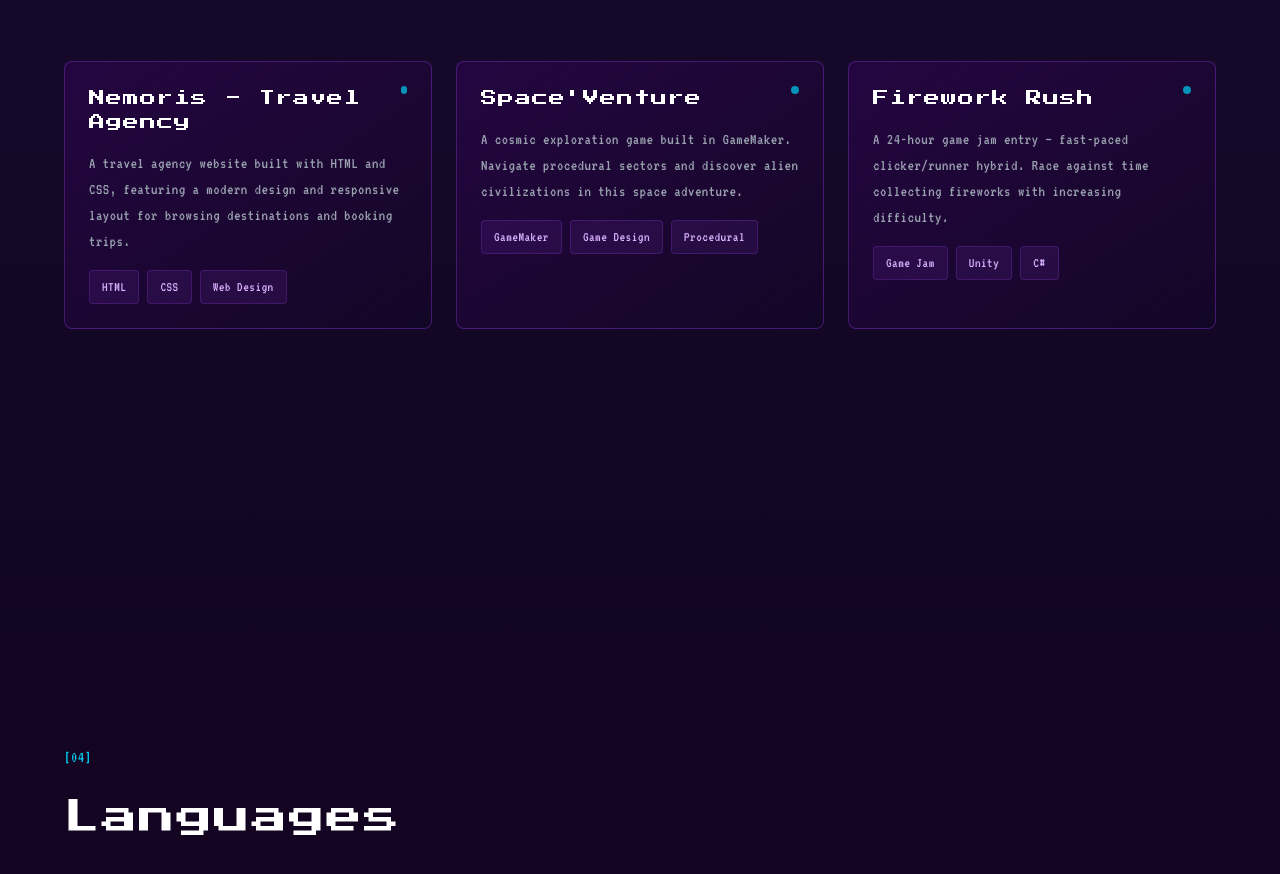
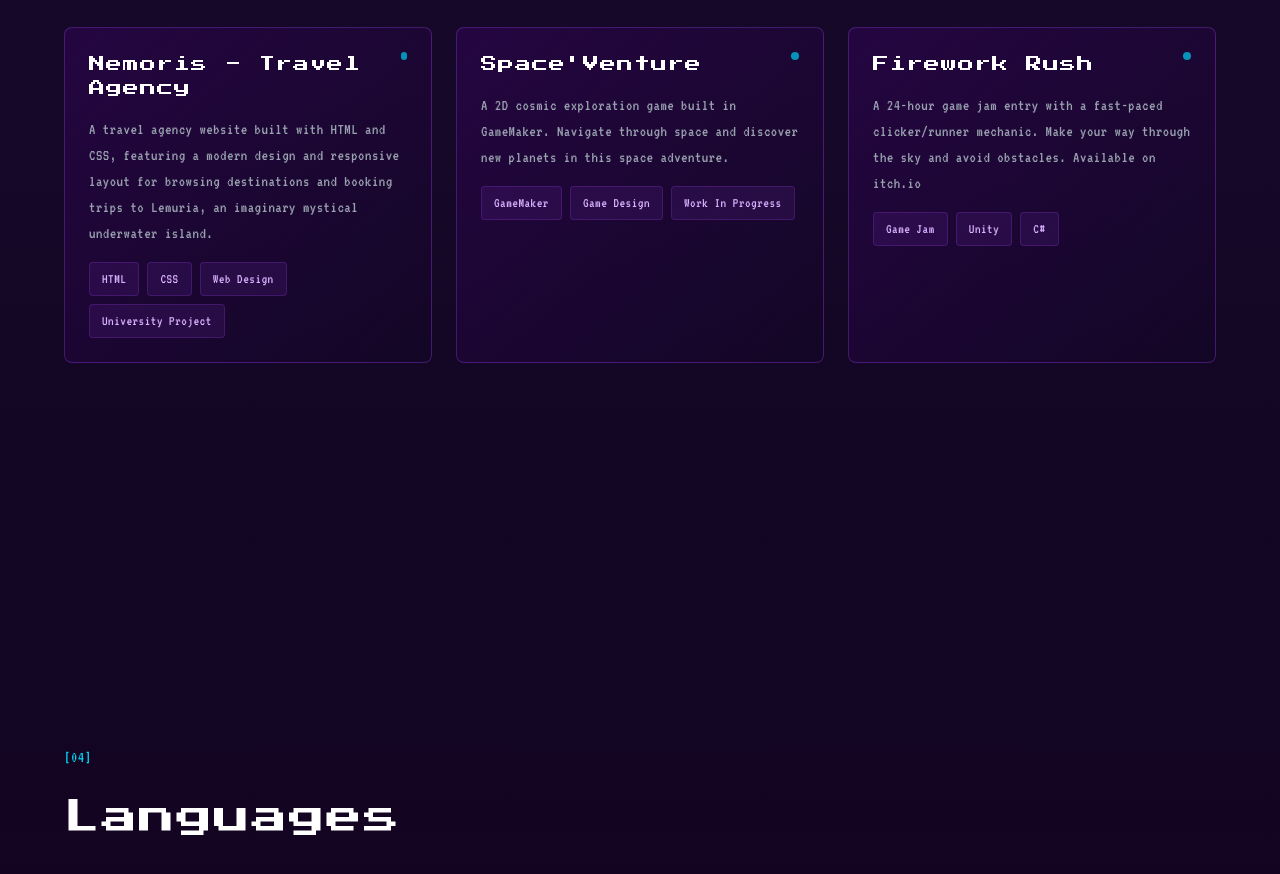
Before and after one commit to celiapplepi/celia-s-portfolio, a React (Vite) app: page / in a window 1280 px wide. Shown: the part 2292-3166 px from the top of the page. Built offline with nearby package versions, Linux system fonts and the light colour scheme.

Commit message:
Update project descriptions and technologies

```diff
--- a/src/app/components/ProjectsSection.tsx
+++ b/src/app/components/ProjectsSection.tsx
@@ -4,19 +4,19 @@ export default function ProjectsSection() {
   const projects = [
     {
       title: 'Nemoris - Travel Agency',
-      description: 'A travel agency website built with HTML and CSS, featuring a modern design and responsive layout for browsing destinations and booking trips.',
-      tech: ['HTML', 'CSS', 'Web Design'],
+      description: 'A travel agency website built with HTML and CSS, featuring a modern design and responsive layout for browsing destinations and booking trips to Lemuria, an imaginary mystical underwater island.',
+      tech: ['HTML', 'CSS', 'Web Design', 'University Project'],
       gradient: 'from-blue-500 to-cyan-500',
     },
     {
       title: 'Space\'Venture',
-      description: 'A cosmic exploration game built in GameMaker. Navigate procedural sectors and discover alien civilizations in this space adventure.',
-      tech: ['GameMaker', 'Game Design', 'Procedural'],
+      description: 'A 2D cosmic exploration game built in GameMaker. Navigate through space and discover new planets in this space adventure.',
+      tech: ['GameMaker', 'Game Design', 'Work In Progress'],
       gradient: 'from-purple-500 to-pink-500',
     },
     {
       title: 'Firework Rush',
-      description: 'A 24-hour game jam entry — fast-paced clicker/runner hybrid. Race against time collecting fireworks with increasing difficulty.',
+      description: 'A 24-hour game jam entry with a fast-paced clicker/runner mechanic. Make your way through the sky and avoid obstacles. Available on itch.io',
       tech: ['Game Jam', 'Unity', 'C#'],
       gradient: 'from-pink-500 to-orange-500',
     },
```
